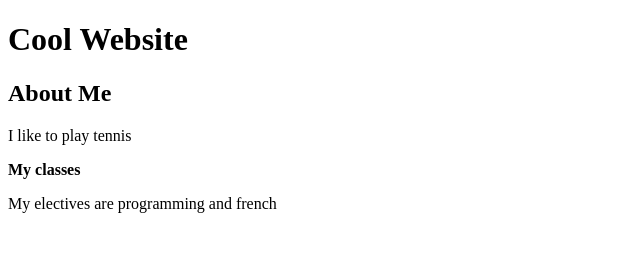
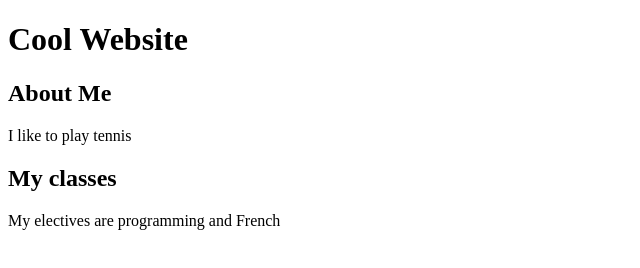
Before and after one commit to Alejandropuentes27/Alejandropuentes27.github.io, a plain HTML site: page index.html in a window 1280 px wide. Shown: the whole page, without its empty margins (0-640 px from the left). Drawn offline with Linux system fonts and the light colour scheme.

Commit message:
edit6.html

```diff
--- a/index.html
+++ b/index.html
@@ -9,7 +9,7 @@
     <h1>Cool Website</h1>
     <h2>About Me</h2>
     <p>I like to play tennis</p>
-    <b>My classes</b>
-    <p>My electives are programming and french</p>
+    <h2>My classes</h2>
+    <p>My electives are programming and French</p>
 </body>
 </html>
```
